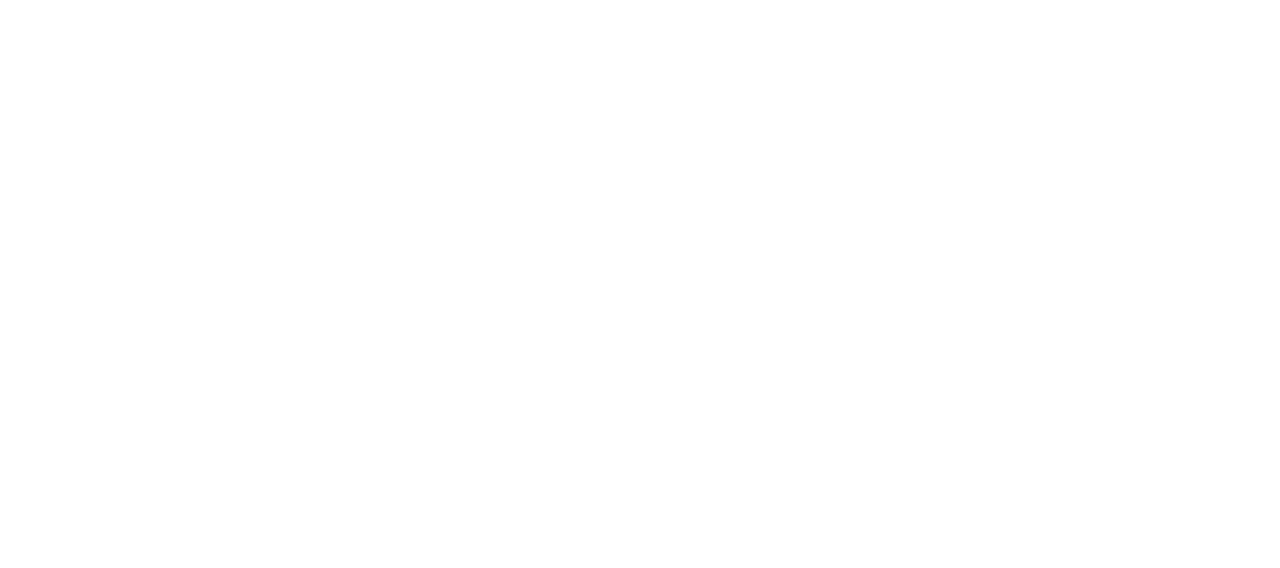
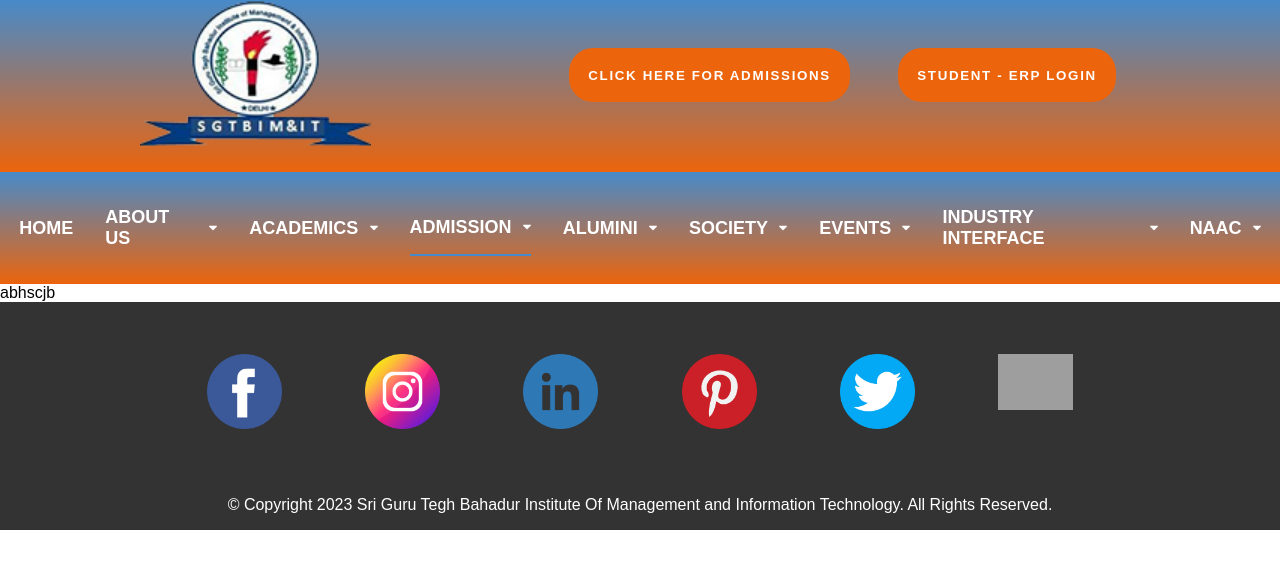
Before and after one commit to MayankTripathi033/SGTBIMIT-, a React (Create React App) app: page /admission/fees in a window 1280 px wide. Before the commit this address had no page. Shown: the top 568 px of the page. Built offline with nearby package versions, Linux system fonts and the light colour scheme; grey boxes are pictures that could not be loaded.

Commit message:
fees page setup

```diff
--- a/src/App.js
+++ b/src/App.js
@@ -22,6 +22,8 @@
 import SwachhBharat from './Society/pages/SwachhBharat'
 import Faculty from './Faculty/Faculty'
 import EResources from './EResources/EResources.jsx'
+import Fees from './Fees/Fees.jsx'
+
 function App() {
   AOS.init({
     startEvent: 'load'
@@ -46,6 +48,7 @@
         <Route path='society/swachh-bharat' element={<SwachhBharat />}/>
         <Route path='academics/faculty' element={<Faculty />}/>
         <Route path='academics/e-resources' element={<EResources />}/>
+        <Route path='admission/fees' element={<Fees />}/>
         </Routes>
     </Router>
   );
--- a/src/Components/Navbar.jsx
+++ b/src/Components/Navbar.jsx
@@ -113,7 +113,7 @@
         <div className="nav-item" data-index="3">
           <NavLink to="/admission">ADMISSION<img src={arrow} alt="" /></NavLink>
           <div className="dropdown" data-index="3">
-            <NavLink to="/admission/governing-body" className={({ isActive }) => isActive ? 'dropdown-active-item' : 'non-active'}>
+            <NavLink to="/admission/fees" className={({ isActive }) => isActive ? 'dropdown-active-item' : 'non-active'}>
               <div className="dropdown-item">FEES</div>
             </NavLink>
             <NavLink to="/admission/courses-eligibility" className={({ isActive }) => isActive ? 'dropdown-active-item' : 'non-active'}>
--- /dev/null
+++ b/src/Fees/Fees.jsx
@@ -0,0 +1,19 @@
+import React from "react";
+import Header from "../Components/Header";
+import Navbar from "../Components/Navbar";
+import Footer from "../Components/Footer";
+import "./Fees.css";
+
+export default function Fees() {
+
+    return(
+        <>
+            <Header />
+            <Navbar />
+            <div className="Fees">
+                abhscjb
+            </div>
+            <Footer />
+        </>
+    )
+}
```
Also changed, not shown: src/Fees/Fees.css (added).
